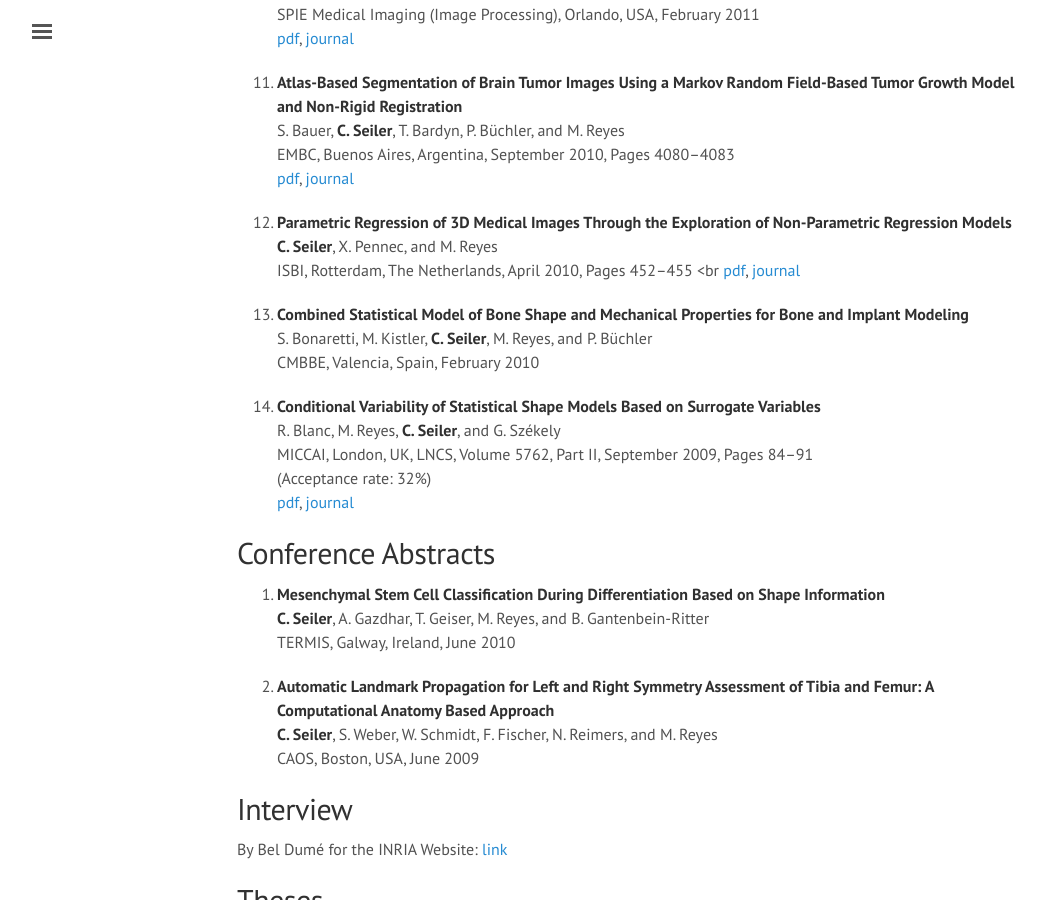
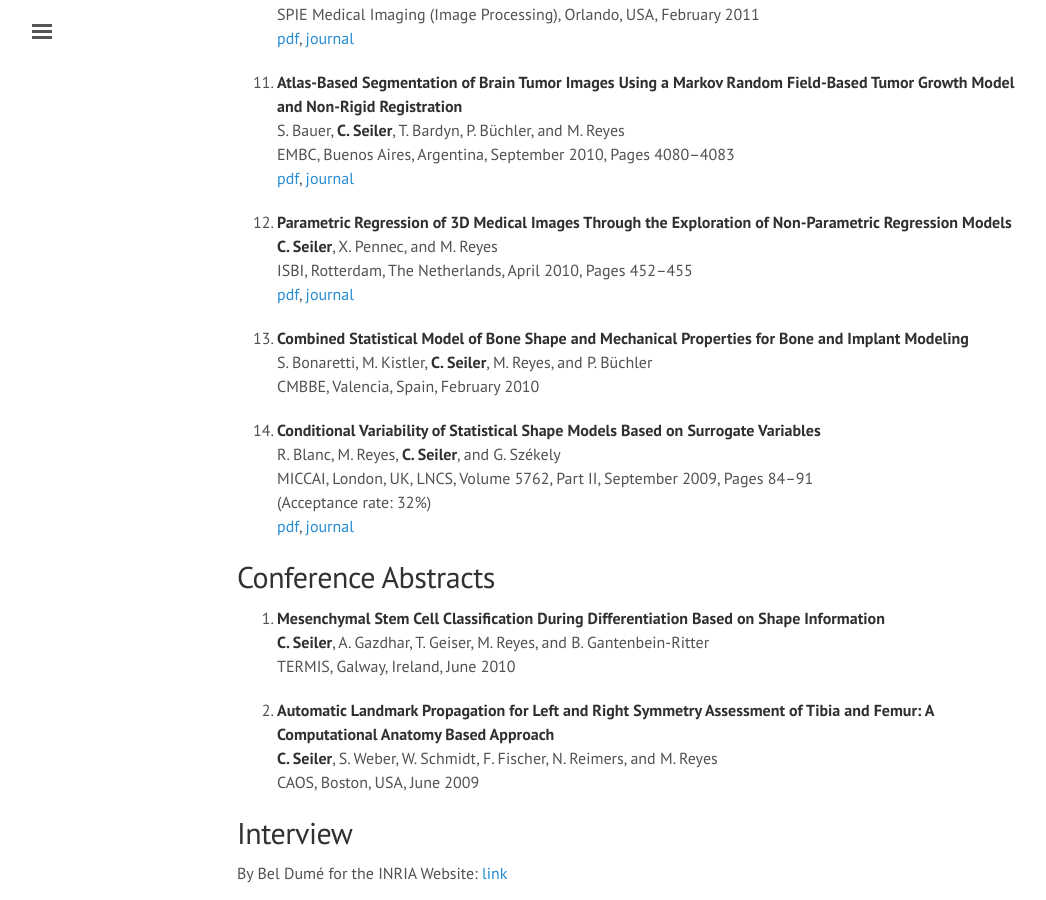
Before and after one commit to ChristofSeiler/ChristofSeiler.github.io, a Jekyll site: the page built from publications.md, in a window 1280 px wide and 900 px high, scrolled down 4084 px. Shown: the whole window, without its empty margins (3-1049 px from the left). Built offline with Jekyll 4.4.1, drawn with Linux system fonts in a browser that asks for light colours.

Commit message:
fixed html typo

```diff
--- a/publications.md
+++ b/publications.md
@@ -165,7 +165,7 @@ EMBC, Buenos Aires, Argentina, September 2010, Pages 4080&ndash;4083 <br>
 
 12. **Parametric Regression of 3D Medical Images Through the Exploration of Non-Parametric Regression Models** <br>
 **C. Seiler**, X. Pennec, and M. Reyes <br>
-ISBI, Rotterdam, The Netherlands, April 2010, Pages 452&ndash;455 <br
+ISBI, Rotterdam, The Netherlands, April 2010, Pages 452&ndash;455 <br>
 [pdf](https://hal.inria.fr/inria-00616168/document), [journal](http://dx.doi.org/10.1109/ISBI.2010.5490313)
 
 13. **Combined Statistical Model of Bone Shape and Mechanical Properties for Bone and Implant Modeling** <br>
```
